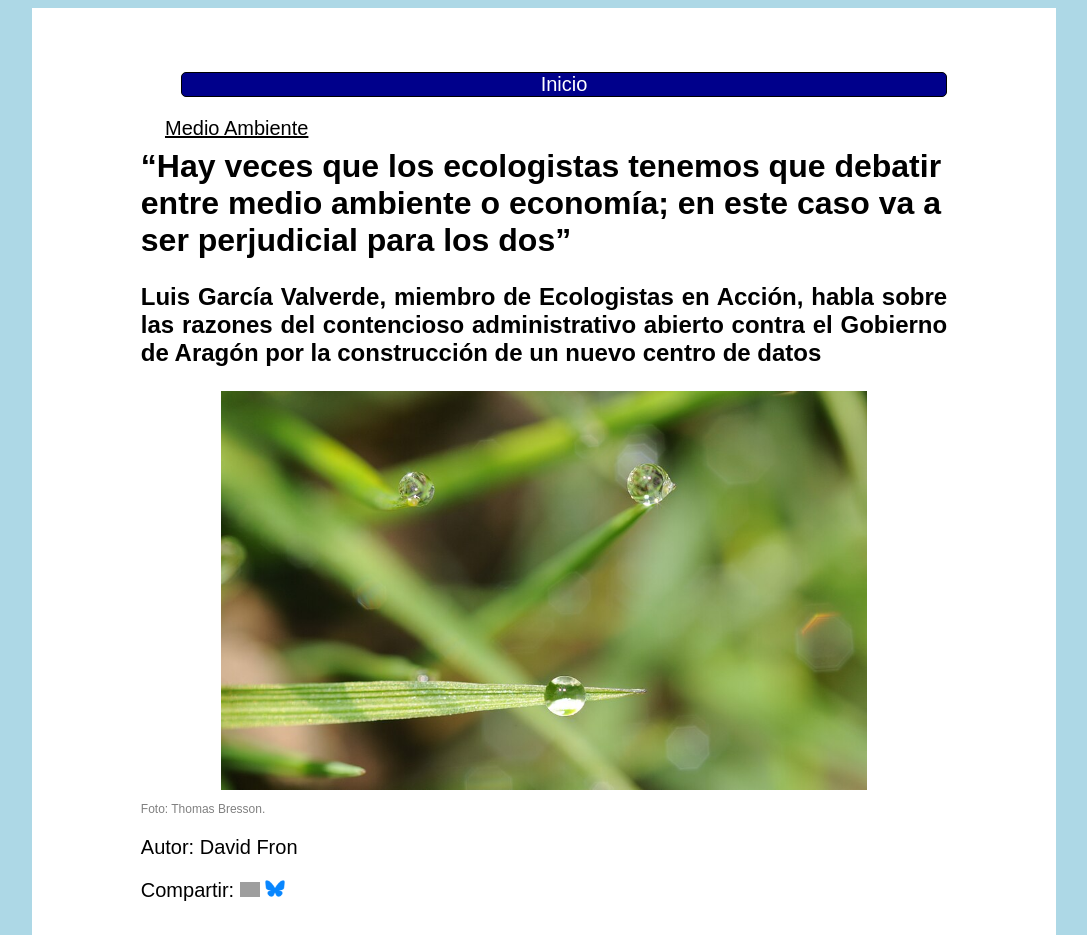
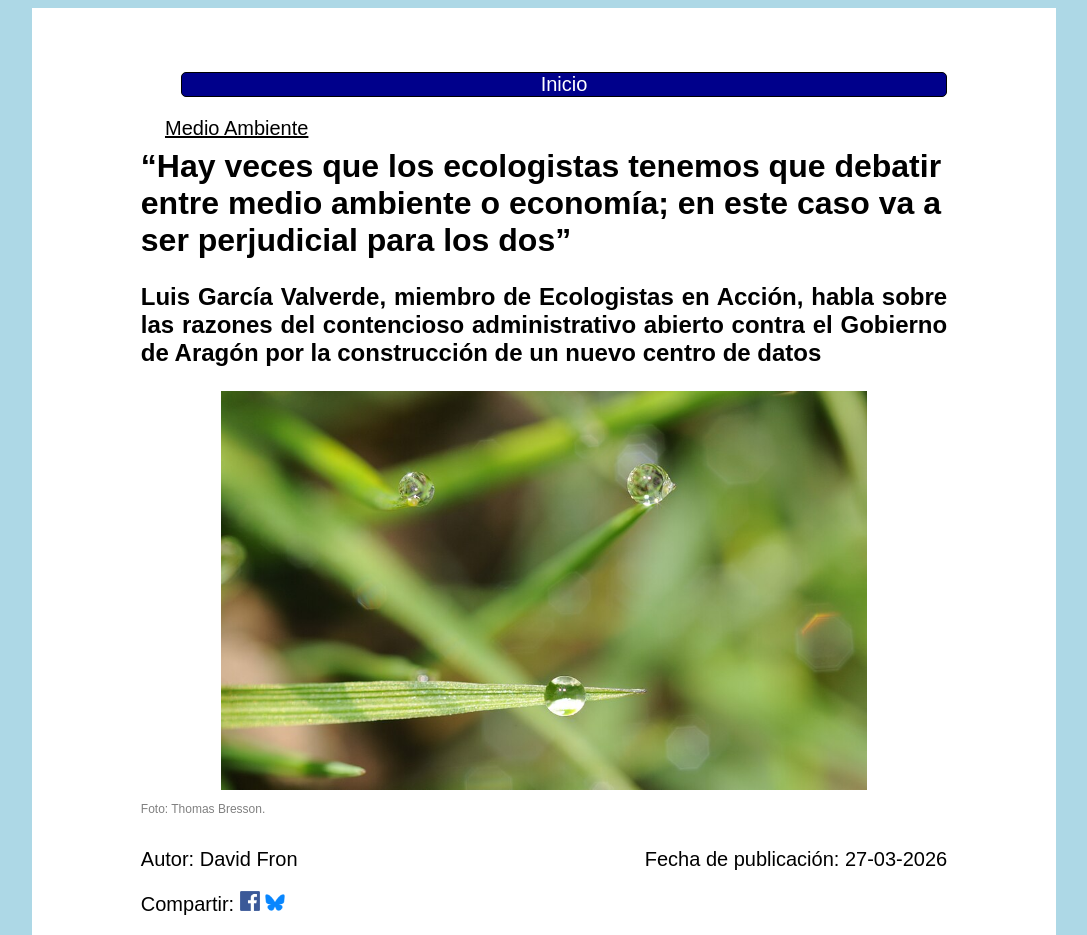
Before and after one commit to DavidFronGuiu/Web, a plain HTML site: page pages/entrevistaGarciaValverde/index.html in a window 1280 px wide. Shown: the top 935 px of the page, without its empty margins (96-1183 px from the left). Drawn offline with Linux system fonts and the light colour scheme; grey boxes are pictures that could not be loaded.

Commit message:
Add files via upload

```diff
--- a/pages/entrevistaGarciaValverde/index.html
+++ b/pages/entrevistaGarciaValverde/index.html
@@ -25,10 +25,11 @@
             <div class="contenedor"><img src="./images/portada.jpg" width="960" height="620" id="portada" alt="Portada del artículo"></div>
             <p class="pieDeFoto"></p>
             <p class="pieDeFoto">Foto: Thomas Bresson.</p>
-            <p>Autor: David Fron</p>
-            <div id="compartir">Compartir:
-                <a href="#"><img src="../../assets/instagram.png" alt="Icono de Instagram" height="2500" width="2500"></a>
-                <a href="#"><img src="../../assets/Bluesky.png" alt="Icono de Bluesky" height="848" width="960"></a>
+            <div class="autor-fecha"><p>Autor: David Fron</p> <p>Fecha de publicación: 27-03-2026</p></div>
+                        <div id="compartir">Compartir:
+                <a target="_blank" href="https://www.facebook.com/sharer/sharer.php?u=https://davidfronguiu.github.io/Web/pages/la-nube-sobre-aragon/&amp;">
+				<img src="../../assets/facebook.png" alt="Icono de Instagram" height="1024" width="1024"></a>
+                <a href="https://bsky.app/intent/compose?text=La nube sobre Aragón. El crecimiento del número de centros de datos aviva temores de graves consecuencias medioambientales en la Comunidad Autónoma https://davidfronguiu.github.io/Web/pages/la-nube-sobre-aragon/"><img src="../../assets/Bluesky.png" alt="Icono de Bluesky" height="848" width="960"></a>
             </div>
         </header>
         <main>
```
Also changed, not shown: pages/binface-clacton/index.html (+4 -3 lines), pages/la-nube-sobre-aragon/index.html (+7 -3 lines), pages/siria/index.html (+3 -2 lines).
